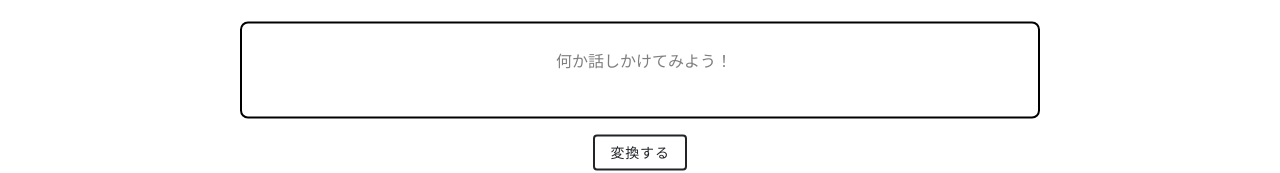
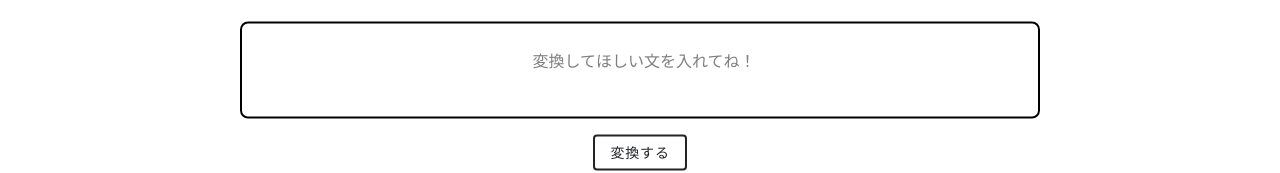
Before and after one commit to tsubame-misa/panda, a React (Create React App) app: page /teach in a window 1280 px wide. Shown: the part 468-641 px from the top of the page. Built offline with nearby package versions, Linux system fonts and the light colour scheme.

Commit message:
fix placeholder

```diff
--- a/src/pages/teach.js
+++ b/src/pages/teach.js
@@ -97,7 +97,7 @@ const Talking = () => {
             <div className="text-center border-black border-2 rounded-lg  p-2 mx-4 sm:mx-32 md:mx-56 lg:mx-60">
               <IonTextarea
                 value={message}
-                placeholder="何か話しかけてみよう！"
+                placeholder="変換してほしい文を入れてね！"
                 onIonChange={(e) => {
                   setMessage(e.detail.value);
                 }}
```
